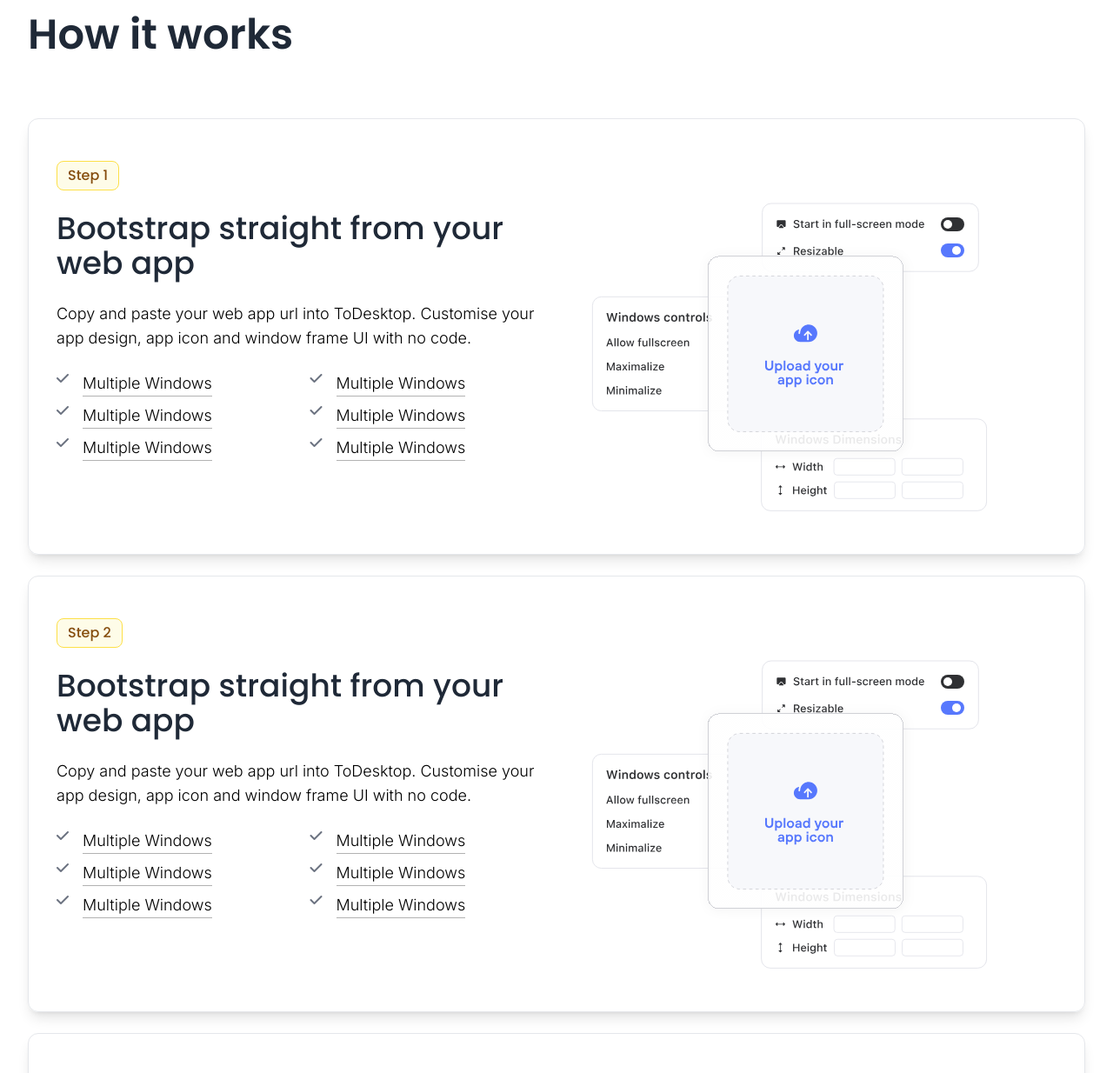
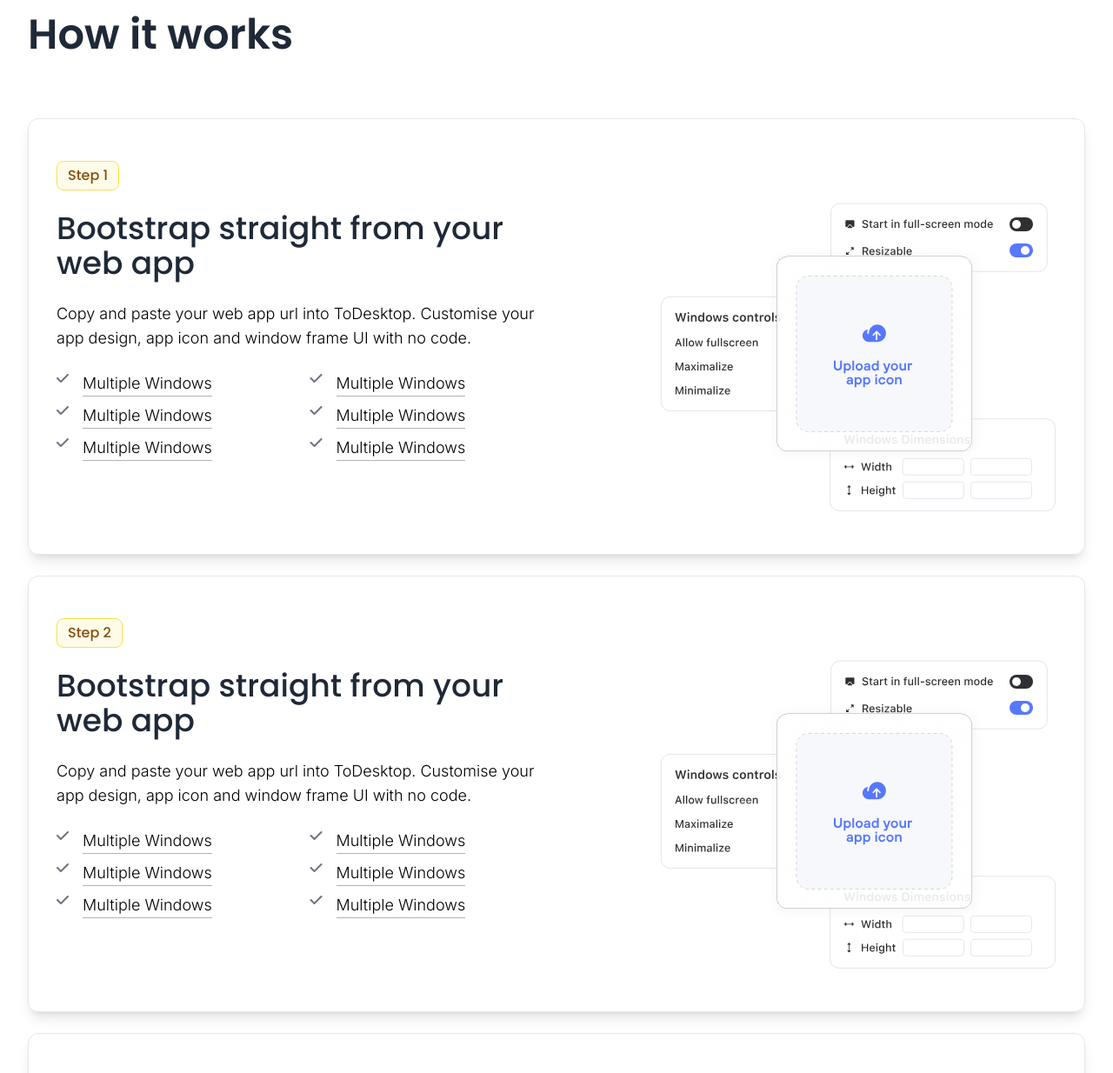
Before and after one commit to Manojkumar0308/website-tailwind, a website: page index.html in a window 1280 px wide. Shown: the part 1140-2374 px from the top of the page at 87% size. Drawn offline with Linux system fonts and the light colour scheme.

Commit message:
bugs removed

```diff
--- a/index.html
+++ b/index.html
@@ -710,7 +710,7 @@
         <h2 class="text-5xl sm:font-semibold mb-12">How it works</h2>
         <div
           id="step1"
-          class="rounded-xl border flex flex-col px-8 py-12 lg:flex-row lg:gap-10 hover:-translate-y-1 hover:transition-transform ease-linear shadow-lg"
+          class="rounded-xl border flex flex-col px-8 py-12 lg:flex-row justify-between lg:gap-10 hover:-translate-y-1 hover:transition-transform ease-linear shadow-lg"
         >
           <div class="flex flex-col gap-6 lg:w-1/2">
             <span
@@ -780,7 +780,7 @@
         <!-- Step2 -->
         <div
           id="step2"
-          class="rounded-xl border flex flex-col px-8 py-12 lg:flex-row lg:gap-10 hover:-translate-y-1 hover:transition-transform ease-linear shadow-lg"
+          class="rounded-xl border flex flex-col px-8 py-12 lg:flex-row lg:gap-10 hover:-translate-y-1 hover:transition-transform ease-linear shadow-lg justify-between"
         >
           <div class="flex flex-col gap-6 lg:w-1/2">
             <span
@@ -850,7 +850,7 @@
         <!-- Step3 -->
         <div
           id="step3"
-          class="rounded-xl border flex flex-col px-8 py-12 lg:flex-row lg:gap-10 hover:-translate-y-1 hover:transition-transform ease-linear shadow-lg"
+          class="rounded-xl border flex flex-col px-8 py-12 lg:flex-row lg:gap-10 hover:-translate-y-1 hover:transition-transform ease-linear shadow-lg justify-between"
         >
           <div class="flex flex-col gap-6 lg:w-1/2">
             <span
```
